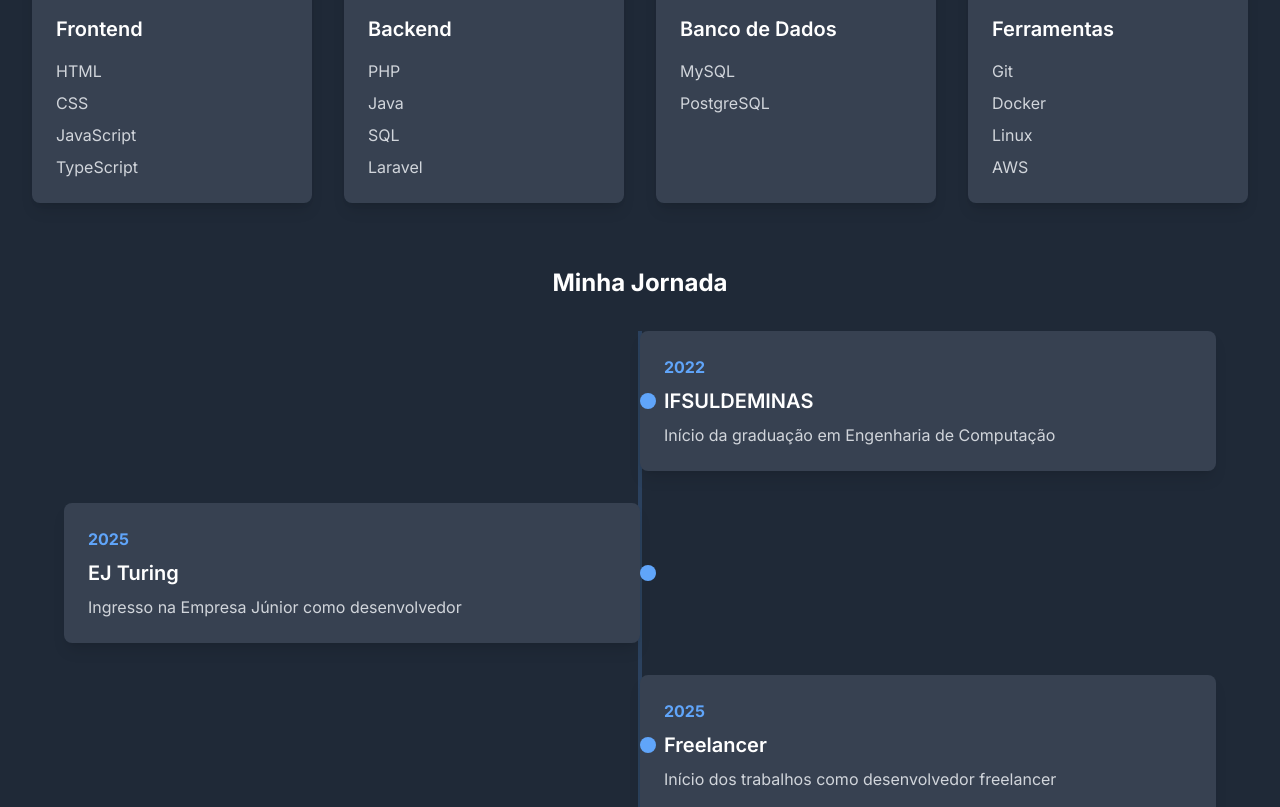
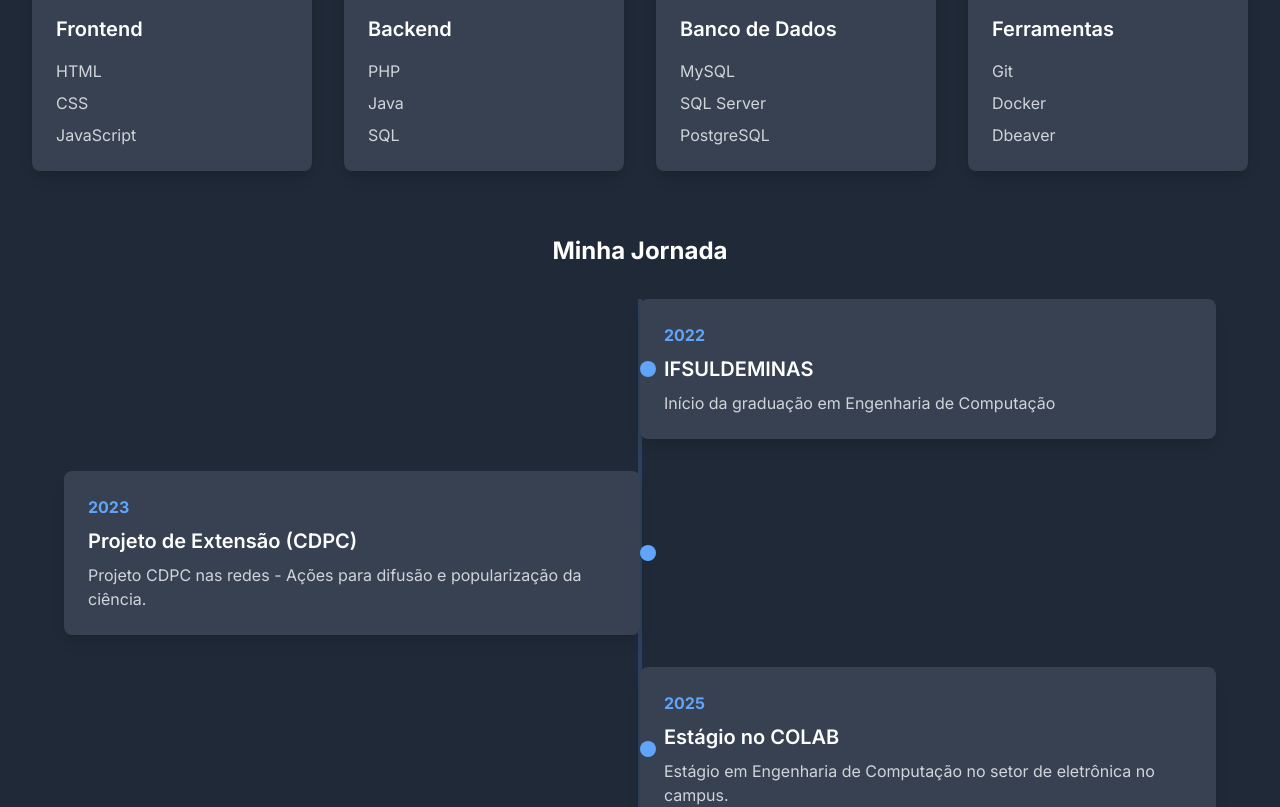
Before and after one commit to alessandro0augusto0/Portfolio, a React (Vite) app: page / in a window 1280 px wide. Shown: the part 1501-2308 px from the top of the page. Built offline with nearby package versions, Linux system fonts and the light colour scheme.

Commit message:
update career timeline

```diff
--- a/src/components/About.tsx
+++ b/src/components/About.tsx
@@ -13,10 +13,10 @@ const About = () => {
   });
 
   const skills = [
-    { name: t('about.skills.frontend'), icon: <Globe className="w-6 h-6" />, items: ['HTML', 'CSS', 'JavaScript', 'TypeScript'] },
-    { name: t('about.skills.backend'), icon: <Server className="w-6 h-6" />, items: ['PHP', 'Java', 'SQL', 'Laravel'] },
-    { name: t('about.skills.database'), icon: <Database className="w-6 h-6" />, items: ['MySQL', 'PostgreSQL'] },
-    { name: t('about.skills.others'), icon: <Code2 className="w-6 h-6" />, items: ['Git', 'Docker', 'Linux', 'AWS'] },
+    { name: t('about.skills.frontend'), icon: <Globe className="w-6 h-6" />, items: ['HTML', 'CSS', 'JavaScript'] },
+    { name: t('about.skills.backend'), icon: <Server className="w-6 h-6" />, items: ['PHP', 'Java', 'SQL'] },
+    { name: t('about.skills.database'), icon: <Database className="w-6 h-6" />, items: ['MySQL', 'SQL Server', 'PostgreSQL'] },
+    { name: t('about.skills.others'), icon: <Code2 className="w-6 h-6" />, items: ['Git', 'Docker', 'Dbeaver'] },
   ];
 
   const metrics = [
@@ -33,14 +33,29 @@ const About = () => {
       description: t('about.timeline.university_desc'),
     },
     {
+      year: '2023',
+      title: t('about.timeline.cdpc'),
+      description: t('about.timeline.cdpc_desc'),
+    },
+    {
+      year: '2025',
+      title: t('about.timeline.internship'),
+      description: t('about.timeline.internship_desc'),
+    },
+    {
       year: '2025',
       title: t('about.timeline.ejturing'),
       description: t('about.timeline.ejturing_desc'),
     },
     {
       year: '2025',
-      title: t('about.timeline.freelance'),
-      description: t('about.timeline.freelance_desc'),
+      title: t('about.timeline.monitor_calc'),
+      description: t('about.timeline.monitor_calc_desc'),
+    },
+    {
+      year: '2026',
+      title: t('about.timeline.monitor_prog'),
+      description: t('about.timeline.monitor_prog_desc'),
     },
   ];
 
--- a/src/contexts/LanguageContext.tsx
+++ b/src/contexts/LanguageContext.tsx
@@ -36,10 +36,16 @@ const translations = {
     'about.timeline.title': 'Minha Jornada',
     'about.timeline.university': 'IFSULDEMINAS',
     'about.timeline.university_desc': 'Início da graduação em Engenharia de Computação',
+    'about.timeline.cdpc': 'Projeto de Extensão (CDPC)',
+    'about.timeline.cdpc_desc': 'Projeto CDPC nas redes - Ações para difusão e popularização da ciência.',
+    'about.timeline.internship': 'Estágio no COLAB',
+    'about.timeline.internship_desc': 'Estágio em Engenharia de Computação no setor de eletrônica no campus.',
     'about.timeline.ejturing': 'EJ Turing',
-    'about.timeline.ejturing_desc': 'Ingresso na Empresa Júnior como desenvolvedor',
-    'about.timeline.freelance': 'Freelancer',
-    'about.timeline.freelance_desc': 'Início dos trabalhos como desenvolvedor freelancer',
+    'about.timeline.ejturing_desc': 'Ingresso na Empresa Júnior como desenvolvedor.',
+    'about.timeline.monitor_calc': 'Monitoria de Cálculo 1',
+    'about.timeline.monitor_calc_desc': 'Monitoria acadêmica da disciplina de Cálculo 1.',
+    'about.timeline.monitor_prog': 'Monitoria de Programação',
+    'about.timeline.monitor_prog_desc': 'Monitoria de Programação Web 1 e 2, e Programação Orientada a Objetos.',
 
     'projects.title': 'Projetos',
     'projects.subtitle': 'Alguns dos projetos que desenvolvi durante minha jornada',
@@ -121,10 +127,16 @@ const translations = {
     'about.timeline.title': 'My Journey',
     'about.timeline.university': 'IFSULDEMINAS',
     'about.timeline.university_desc': 'Started Computer Engineering degree',
+    'about.timeline.cdpc': 'Extension Project (CDPC)',
+    'about.timeline.cdpc_desc': 'CDPC nas redes Project - Actions for the diffusion and popularization of science.',
+    'about.timeline.internship': 'Internship at COLAB',
+    'about.timeline.internship_desc': 'Computer Engineering internship in the electronics sector at the campus.',
     'about.timeline.ejturing': 'EJ Turing',
-    'about.timeline.ejturing_desc': 'Joined the Junior Enterprise as a developer',
-    'about.timeline.freelance': 'Freelancer',
-    'about.timeline.freelance_desc': 'Started working as a freelance developer',
+    'about.timeline.ejturing_desc': 'Joined the Junior Enterprise as a developer.',
+    'about.timeline.monitor_calc': 'Calculus 1 Teaching Assistant',
+    'about.timeline.monitor_calc_desc': 'Academic teaching assistant for Calculus 1.',
+    'about.timeline.monitor_prog': 'Programming Teaching Assistant',
+    'about.timeline.monitor_prog_desc': 'Teaching assistant for Web Programming 1 & 2, and Object-Oriented Programming.',
 
     'projects.title': 'Projects',
     'projects.subtitle': 'Some of the projects I developed during my journey',
```
Also changed, not shown: 1 other file (tests, documents, lock files or other folders).
